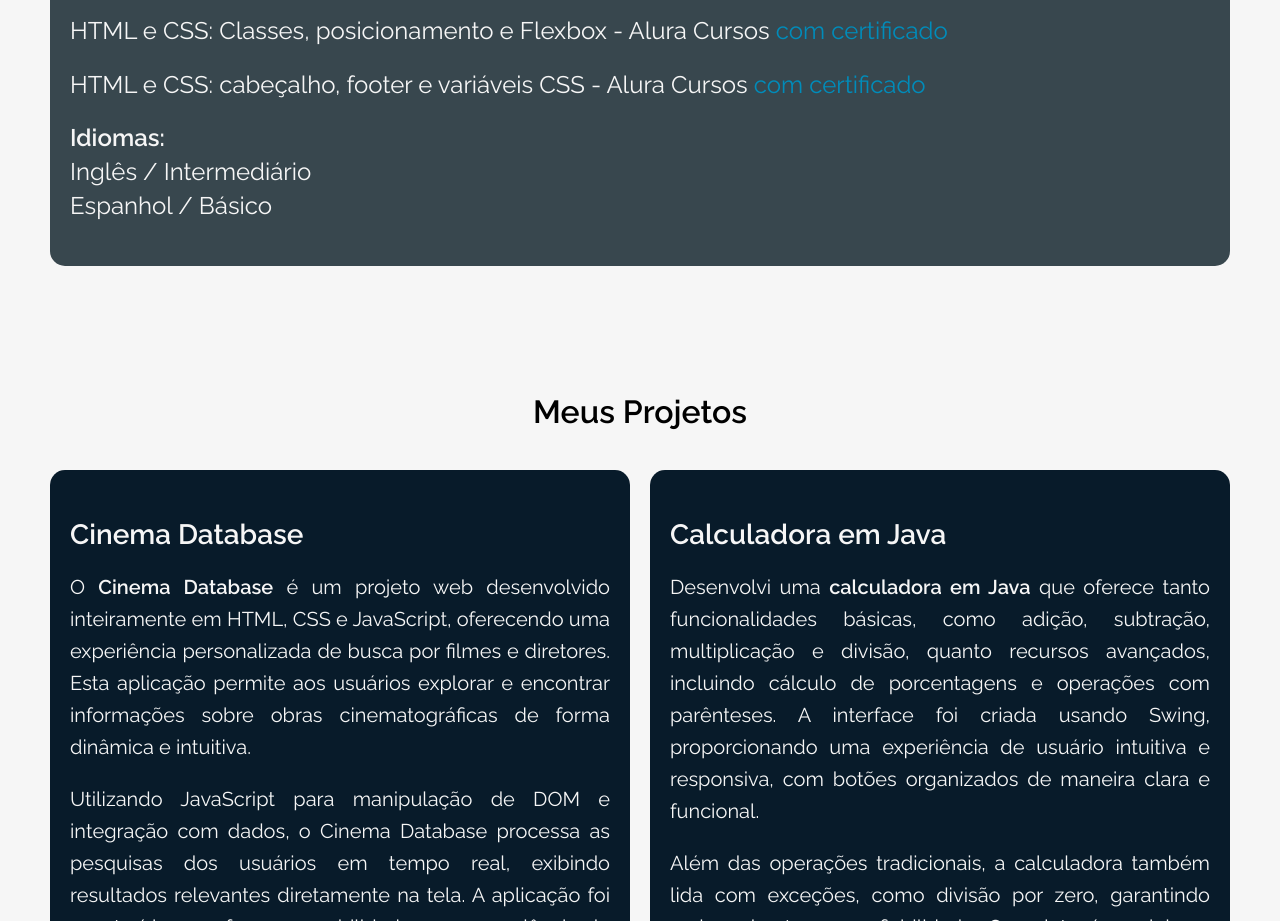
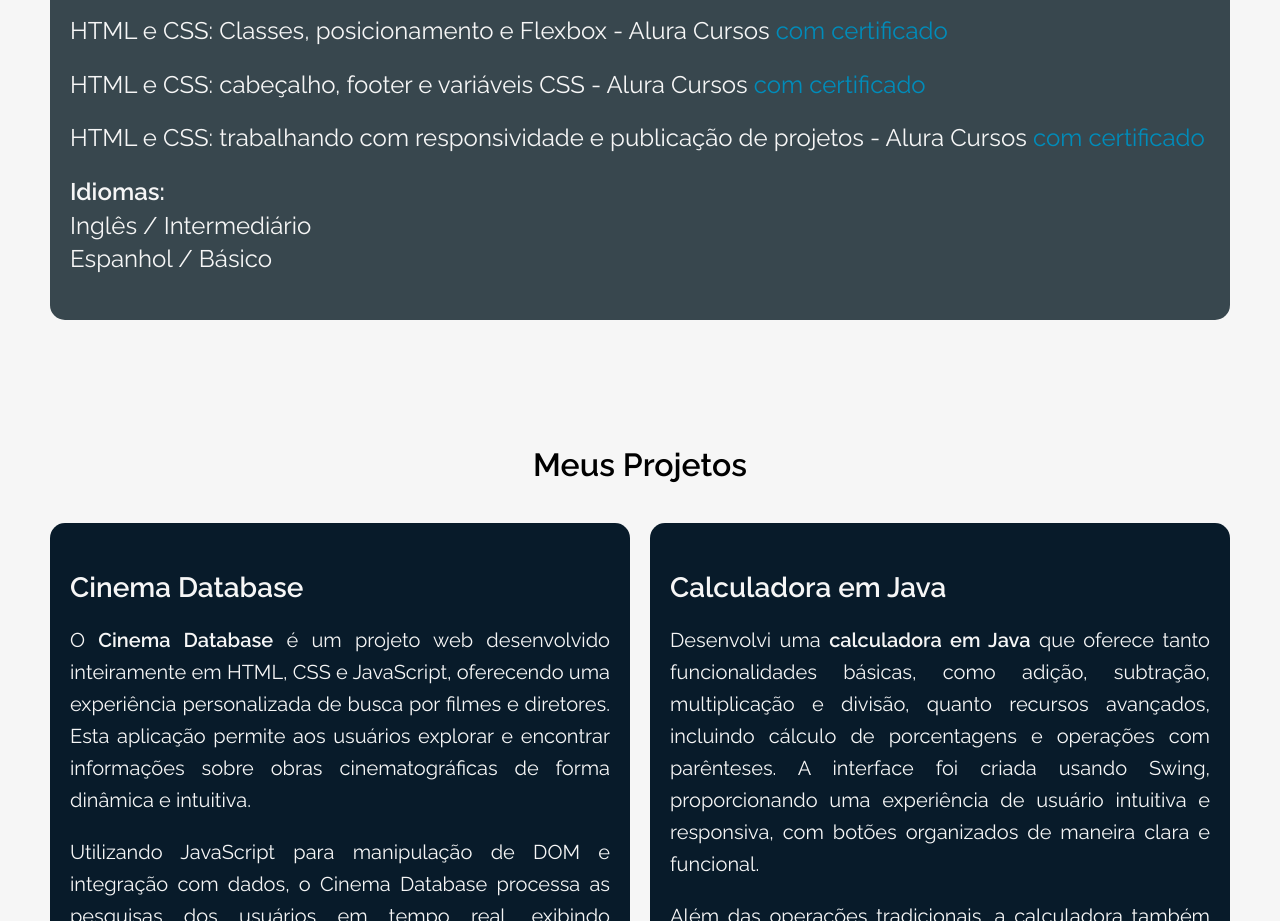
Before and after one commit to lucasweacked/Portfolio, a plain HTML site: page index.html in a window 1280 px wide. Shown: the part 1300-2221 px from the top of the page. Drawn offline with Linux system fonts and the light colour scheme.

Commit message:
Update index.html

```diff
--- a/index.html
+++ b/index.html
@@ -48,6 +48,7 @@
                         <li>HTML e CSS: Ambientes de desenvolvimento, estrutura de arquivos e tags - Alura Cursos <a href="https://cursos.alura.com.br/user/lucasweacked21/course/html-css-ambiente-arquivos-tags/certificate" target="_blank">com certificado</a></li>
                         <li>HTML e CSS: Classes, posicionamento e Flexbox - Alura Cursos <a href="https://cursos.alura.com.br/user/lucasweacked21/course/html-css-classes-posicionamento-flexbox/certificate" target="_blank">com certificado</a></li>
                         <li>HTML e CSS: cabeçalho, footer e variáveis CSS - Alura Cursos <a href="https://cursos.alura.com.br/user/lucasweacked21/course/html-css-cabecalho-footer-variaveis-css/certificate" target="_blank">com certificado</a></li>
+                        <li>HTML e CSS: trabalhando com responsividade e publicação de projetos - Alura Cursos <a href="https://cursos.alura.com.br/user/lucasweacked21/course/html-css-responsividade-publicacao-projetos/certificate" target="_blank">com certificado</a></li>
                     </ul>
                 </li>
                 <li><strong>Idiomas:</strong>
```
